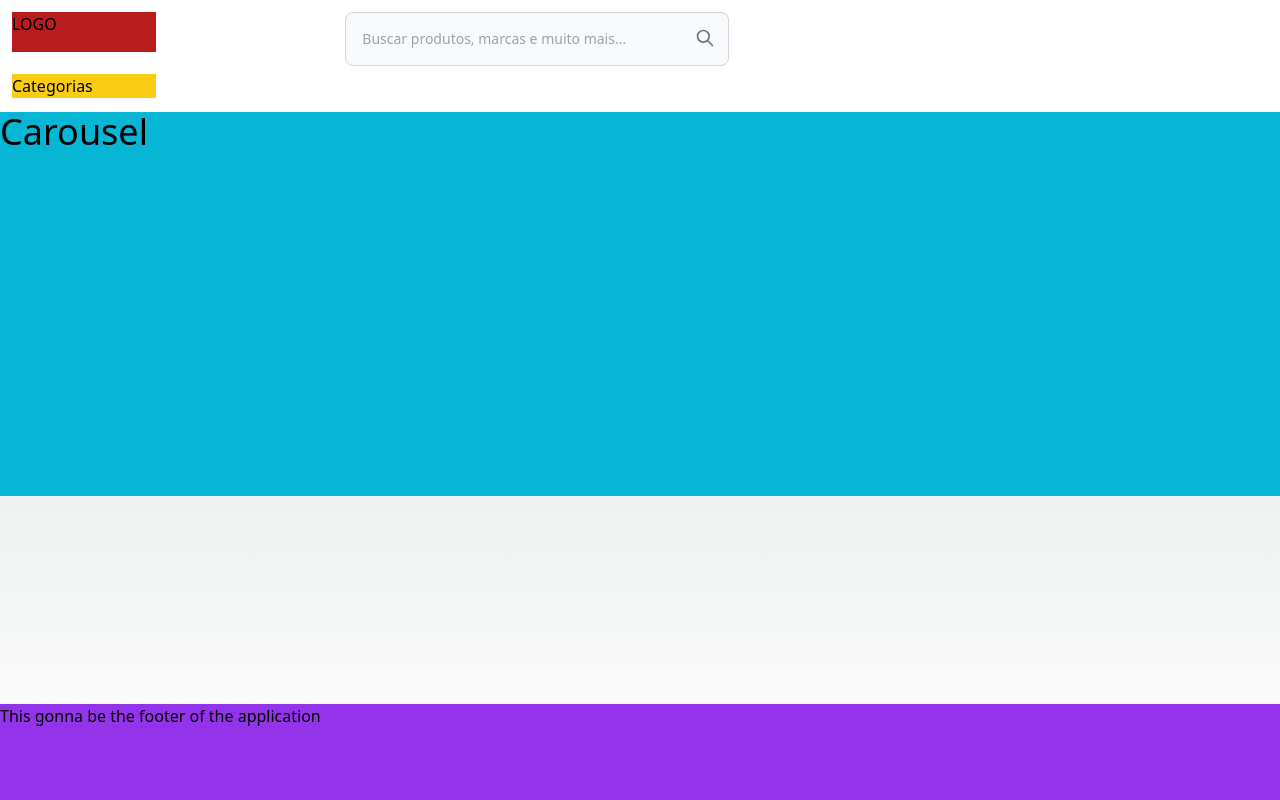
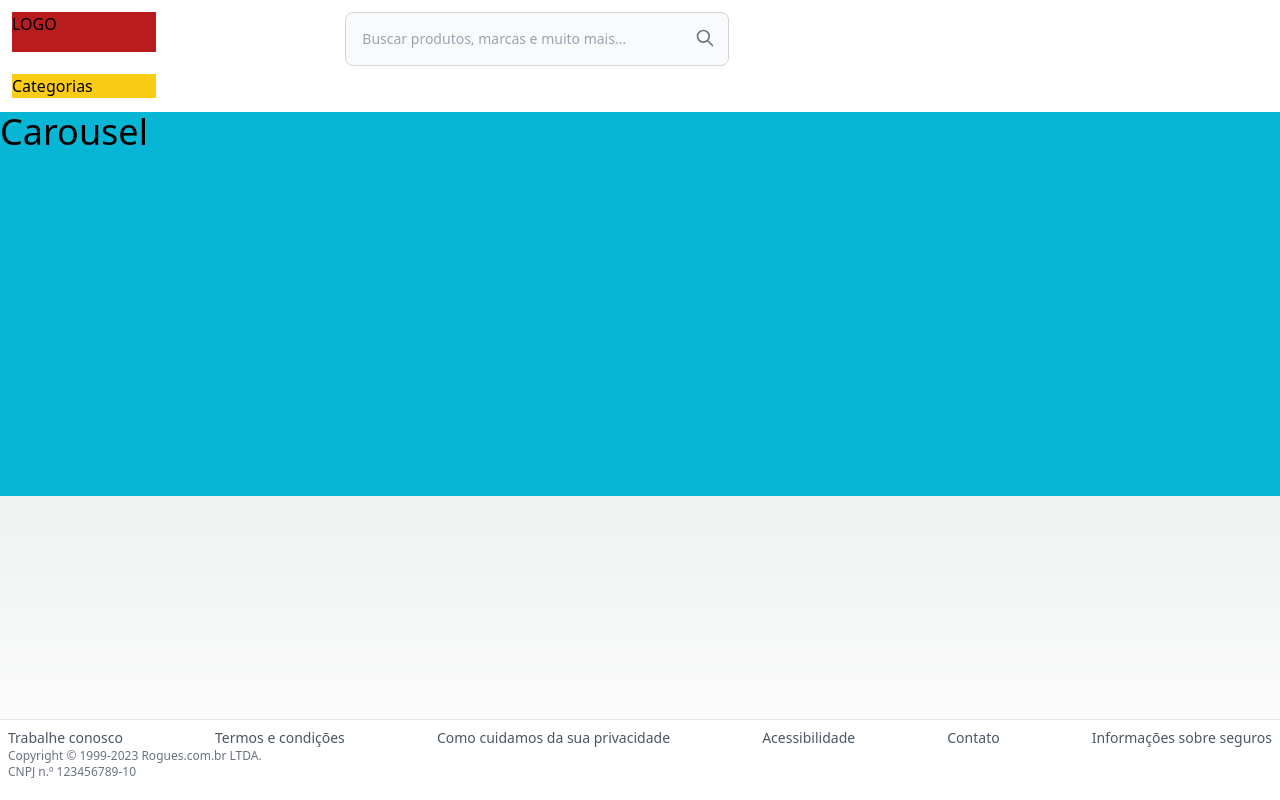
Before and after one commit to Daviiro/rogues-store, a Next.js app: page / in a window 1280 px wide. Built offline with nearby package versions, Linux system fonts and the light colour scheme.

Commit message:
feat: started to style the footer

```diff
--- a/src/app/layout.tsx
+++ b/src/app/layout.tsx
@@ -16,7 +16,7 @@ export default function RootLayout({
 	children: React.ReactNode;
 }) {
 	return (
-		<html lang="en" className="h-full">
+		<html lang="pt-br" className="h-full">
 			<body
 				className={
 					inter.className +
@@ -25,6 +25,7 @@ export default function RootLayout({
 			>
 				<Header />
 				{children}
+				<hr className="h-px bg-gray-200 border-0 dark:bg-gray-700 " />
 				<Footer />
 			</body>
 		</html>
--- a/src/components/footer/index.tsx
+++ b/src/components/footer/index.tsx
@@ -1,7 +1,26 @@
+import Link from "next/link";
+
 export default function Footer() {
 	return (
-		<footer className="w-full h-24 bg-purple-600">
-			This gonna be the footer of the application
+		<footer className="w-full h-20 p-2 bg-white text-gray-600">
+			<div className="max-w-7xl m-auto">
+				<div className="flex justify-between text-sm">
+					<Link href="/">Trabalhe conosco</Link>
+
+					<Link href="/">Termos e condições</Link>
+
+					<Link href="/">Como cuidamos da sua privacidade</Link>
+					<Link href="/">Acessibilidade</Link>
+					<Link href="/">Contato</Link>
+					<Link href="/">Informações sobre seguros</Link>
+				</div>
+				<p className="text-gray-500 dark:text-gray-400 text-xs">
+					Copyright © 1999-2023 Rogues.com.br LTDA.
+				</p>
+				<p className="text-gray-500 dark:text-gray-400 text-xs">
+					CNPJ n.º 123456789-10
+				</p>
+			</div>
 		</footer>
 	);
 }
```
